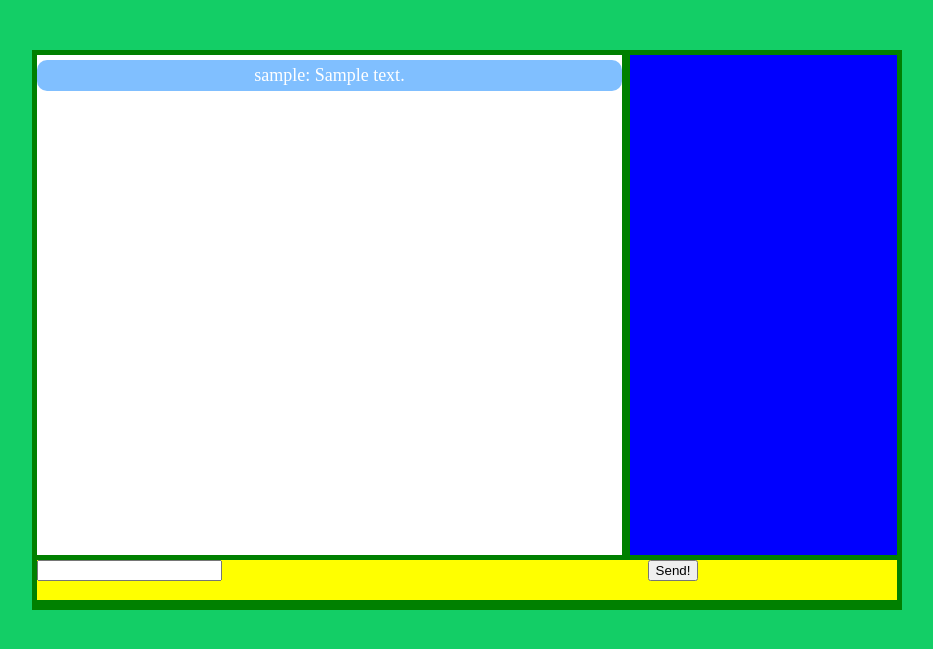
After one commit to VetrovDmitry/super-umbrella, a Flask app: page /room/1 in a window 1280 px wide. The commit adds this page. Shown: the top 649 px of the page, without its empty margins (173-1106 px from the left). Run offline with Flask 2, Linux system fonts and the light colour scheme; a user stored in the database is signed in; tables that the repository leaves empty hold one stand-in row (values such as "Sample post"); some libraries are stand-ins or nearby versions.

Commit message:
lesson chat

```diff
--- a/app/__init__.py
+++ b/app/__init__.py
@@ -16,6 +16,7 @@ def create_app():
     login_manager.init_app(app)
 
     from .auth.models import User
+    from .chat.models import Member, Membership, Room, Message
 
     @login_manager.user_loader
     def load_user(user_id):
@@ -28,4 +29,8 @@ def create_app():
 
     app.register_blueprint(auth_blueprint.auth)
 
+    import app.chat.controllers as chat_blueprint
+
+    app.register_blueprint(chat_blueprint.chat)
+
     return app
--- a/app/auth/controllers.py
+++ b/app/auth/controllers.py
@@ -4,6 +4,7 @@ from werkzeug.security import generate_password_hash, check_password_hash
 from werkzeug.utils import secure_filename
 import datetime, time
 from .models import db, User, Avatar
+from app.chat.models import Member
 from .forms import SignupForm, LoginForm, UploadAvatarForm, ChangeUsernameForm, ChangePasswordForm
 import os
 
@@ -42,6 +43,9 @@ def signup():
         }
         new_user = User(new_user_worksheet)
         db.session.add(new_user)
+        db.session.commit()
+        new_member = Member(new_user.id)
+        db.session.add(new_member)
         db.session.commit()
         return redirect(url_for('auth.login'))
 
--- a/app/chat/controllers.py
+++ b/app/chat/controllers.py
@@ -1,28 +1,99 @@
 from flask import Blueprint, render_template, redirect, url_for, flash
 from flask_login import login_required, current_user
-from .models import Member, Membership, Room, Message
+from functools import wraps
+from .models import db, Member, Membership, Room, Message
 from .forms import CreateRoomForm, JoinRoomForm, LeaveRoomForm, TextMessageForm
+from app.auth.models import User
+
+
+def room_required(func):
+    @wraps(func)
+    def decorated_view(room_id, *args, **kwargs):
+        room = Room.query.filter_by(id=room_id)
+        if not room:
+            return 'room not found'
+        return func(room_id, *args, **kwargs)
+
+    return decorated_view
+
+
+def access_required(func):
+    @wraps(func)
+    def decorated_view(room_id, *args, **kwargs):
+        member_id = current_user.id
+        membership = Membership.query.filter_by(room_id=room_id, member_id=member_id).all()
+        if len(membership) == 0:
+            return 'not have access'
+        return func(room_id, *args, **kwargs)
+
+    return decorated_view
 
 
 chat = Blueprint('chat', __name__)
+
+
+@chat.route('/index')
+@login_required
+def index():
+    return render_template('chat/index.html')
 
 
 @chat.route('/create-room', methods=['POST', 'GET'])
 @login_required
 def create_room():
     form = CreateRoomForm()
+
+    if form.validate_on_submit():
+        member_id = Member.query.get(current_user.id).id
+        title = form.title.data
+        details = form.details.data
+        new_room = Room(member_id, title, details)
+        db.session.add(new_room)
+        db.session.commit()
+        membership = Membership(member_id, new_room.id)
+        db.session.add(membership)
+        db.session.commit()
+        return redirect(url_for('chat.room', room_id=new_room.id))
+
     return render_template('chat/createroom.html', form=form)
+
+
+@chat.route('/room/<room_id>', methods=['POST', 'GET'])
+@login_required
+@room_required
+@access_required
+def room(room_id):
+    current_room = Room.query.get(room_id)
+    member_id = current_user.id
+    messages = current_room.messages
+    form = TextMessageForm()
+    if form.validate_on_submit():
+        new_message = Message(member_id, form.content.data, room_id)
+        db.session.add(new_message)
+        db.session.commit()
+        return redirect(url_for('chat.room', room_id=room_id))
+
+    ready_messages = list()
+    for message in messages:
+        user = User.query.get(message.member_id)
+        ready_messages.append({
+            'content': message.content,
+            'member_name': user.username
+        })
+    return render_template('chat/room.html', form=form, room_id=room_id, messages=ready_messages, member_id=member_id)
 
 
 @chat.route('/join-room/<room_id>', methods=['POST', 'GET'])
 @login_required
 def join_room(room_id):
     form = JoinRoomForm()
-    return render_template('chat/joinroom.html', form=form)
+    return render_template('chat/joinroom.html', form=form, room_id=room_id)
 
 
 @chat.route('/leave-room/<room_id>', methods=['POST', 'GET'])
 @login_required
+@room_required
+@access_required
 def leave_room(room_id):
     form = LeaveRoomForm()
     return render_template('chat/leaveroom.html', form=form)
--- a/app/static/styles/first.css
+++ b/app/static/styles/first.css
@@ -140,3 +140,75 @@ hr {
     margin-top: 200px;
 
 }
+
+div.chat_box {
+    background: green;
+    width: 860px;
+    height: 550px;
+    margin-left: auto;
+    margin-right: auto;
+    margin-top: 50px;
+    padding: 5px;
+}
+
+div.messages_block {
+    width: 100%;
+    height: 500px;
+    background: transparent;
+}
+
+div.messages {
+    float: left;
+    height: 100%;
+    width: 68%;
+    background: white;
+}
+
+div.members {
+    float: right;
+    height: 100%;
+    width: 31%;
+    background: blue;
+}
+
+div.input_line {
+    background: yellow;
+    margin-top: 5px;
+    width: 100%;
+    height: 40px;
+}
+
+div.input_message {
+    width: 70%;
+    height: 40px;
+    float: left;
+}
+
+div.send_button {
+    width: 29%;
+    height: 40px;
+    float: right;
+}
+
+div.message_line {
+    width: 100%;
+    background: transparent;
+    margin-top: 5px;
+}
+
+div.message {
+    background: #80BFFF;
+    font-size: 18px;
+    color: white;
+    border-radius: 10px;
+    padding: 5px;
+    text-align: center;
+}
+
+.left_side {
+    float: left;
+}
+
+.right_side {
+    float: right;
+}
--- a/app/templates/auth/login.html
+++ b/app/templates/auth/login.html
@@ -9,7 +9,7 @@
         </div>
         {% endif %}
         {% endwith %}
-        <form class="form" method="POST" action="/login">
+        <form class="form" method="POST" action="/login" autocomplete="off">
             {{ form.hidden_tag() }}
             <div class="form__group">
                 <p class="green_box boxed"> {{ form.email() }} {{ form.email.label() }} </p>
--- a/app/templates/base.html
+++ b/app/templates/base.html
@@ -3,7 +3,7 @@
 <head>
     <meta charset="UTF-8">
     <meta name="viewport" content="width=device-width, initial-scale=1.0">
-    <link rel="stylesheet" href="static/styles/first.css" type="text/css">
+    <link rel="stylesheet" href="../static/styles/first.css" type="text/css">
 </head>
 <body>
     <header>
--- /dev/null
+++ b/app/templates/chat/room.html
@@ -0,0 +1,34 @@
+{% extends "base.html" %}
+{% block title %} Room  {% endblock %}
+
+{% block content %}
+<section>
+    <div class="chat_box">
+        <div class="messages_block">
+            <div class="messages">
+                {% for message in messages %}
+                <div class="message_line">
+                    <div class="message">
+                        {{ message.member_name }}: {{ message.content }}
+                    </div>
+                </div>
+                {% endfor %}
+            </div>
+            <div class="members">
+
+            </div>
+        </div>
+        <div class="input_line">
+            <form method="post" action="{{url_for('chat.room', room_id=room_id)}}" autocomplete="off">
+                {{ form.hidden_tag() }}
+                <div class="input_message">
+                    {{ form.content() }}
+                </div>
+                <div class="send_button">
+                    {{ form.submit() }}
+                </div>
+            </form>
+        </div>
+    </div>
+</section>
+{% endblock %}
```
Also changed, not shown: app/chat/models.py (+22 -0 lines), app/templates/chat/createroom.html (+14 -10 lines), app/templates/chat/index.html (added, +8 -0 lines), app/templates/chat/joinroom.html (+11 -9 lines).
